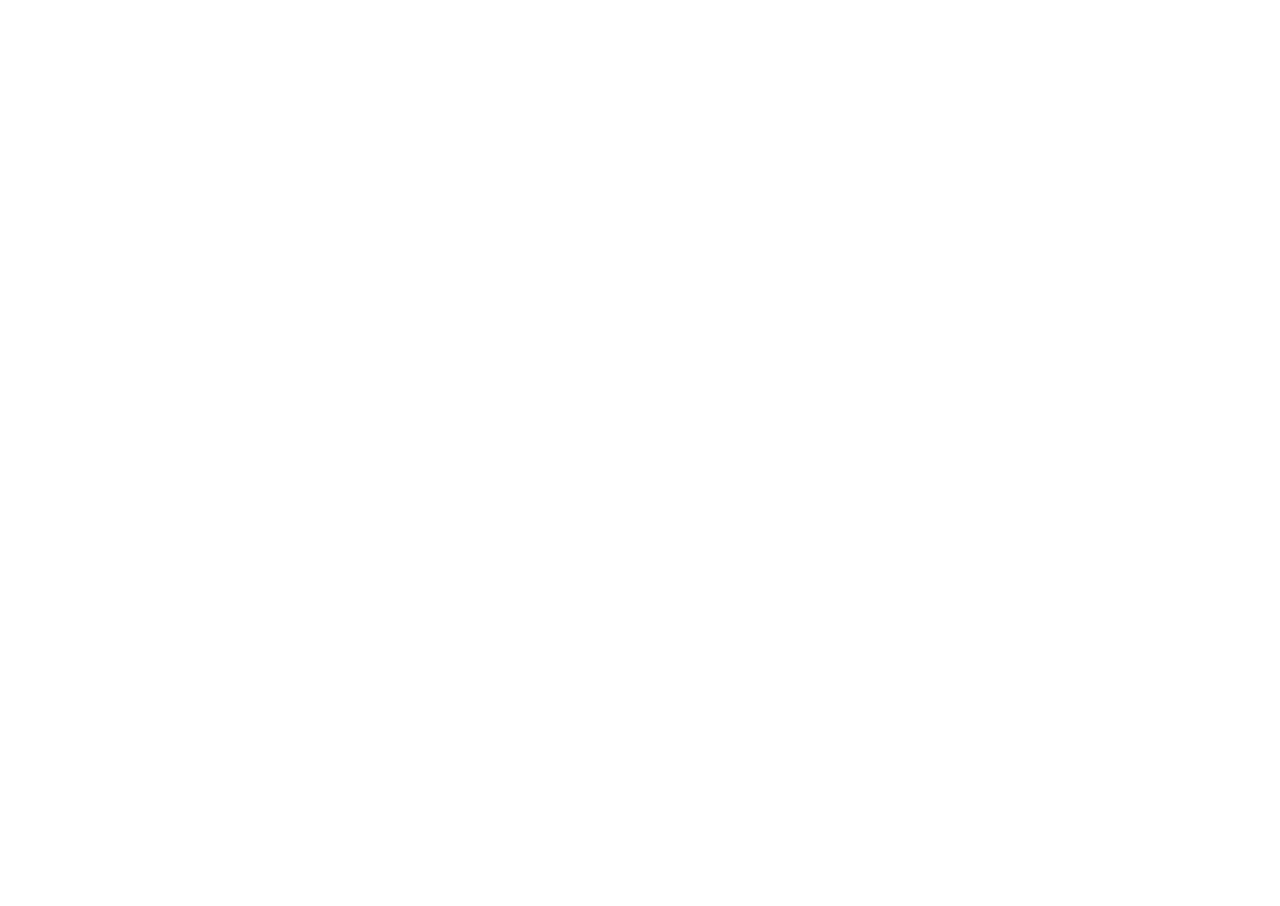
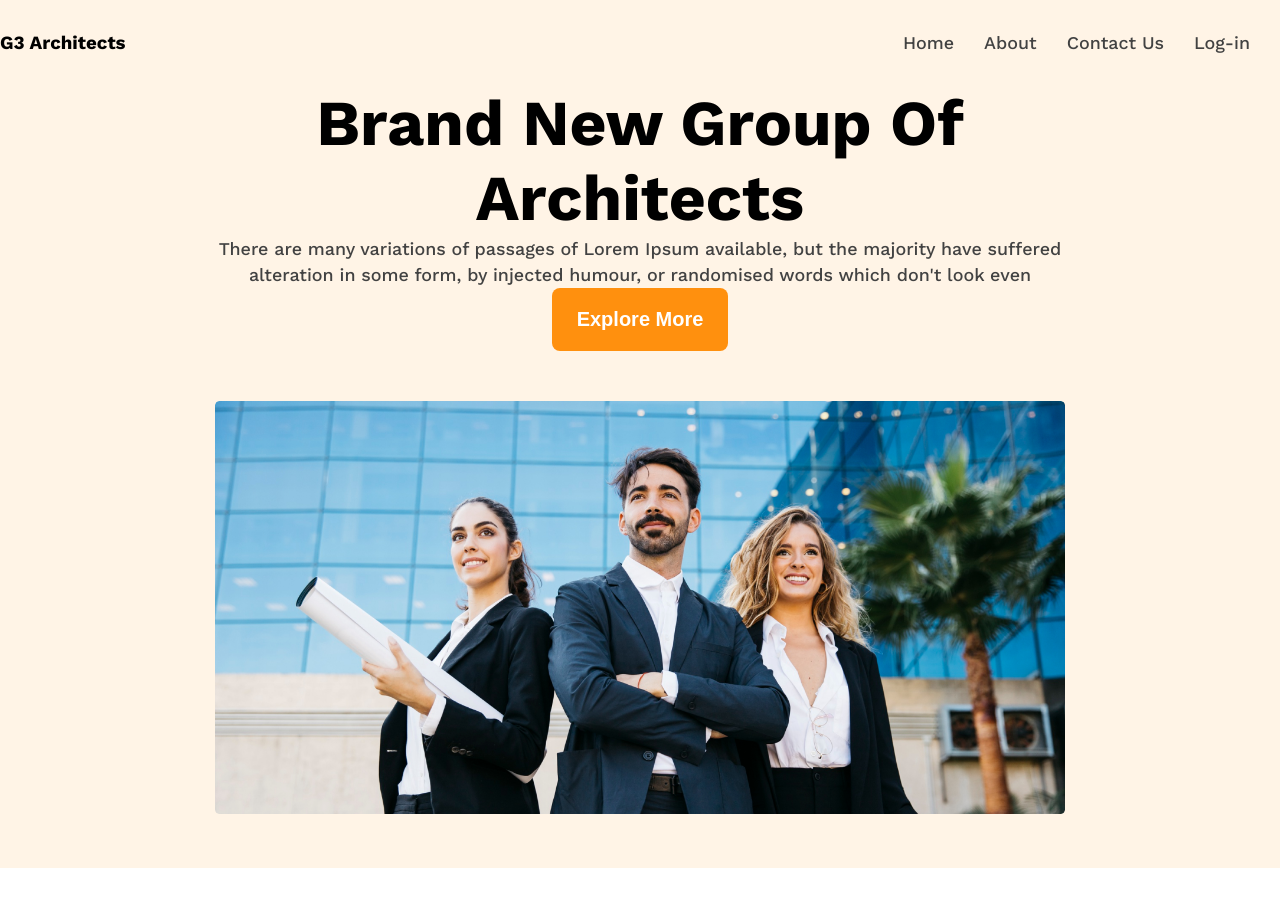
Before and after one commit to Esmot-ara-lajuk/practice-res-architect, a plain HTML site: page index.html in a window 1280 px wide. Before the commit the page ends 800 px from the top, so only its background shows below. Drawn offline with nearby package versions, Linux system fonts and the light colour scheme.

Commit message:
create banner section

```diff
--- a/index.html
+++ b/index.html
@@ -1,11 +1,38 @@
 <!DOCTYPE html>
 <html lang="en">
+
 <head>
     <meta charset="UTF-8">
     <meta name="viewport" content="width=device-width, initial-scale=1.0">
-    <title>Document</title>
+    <title>G3 Architects</title>
+    <!-- css file link -->
+    <link rel="stylesheet" href="./style/style.css">
 </head>
-<body>
 
+<body class="work-sans-font">
+    <header>
+           <nav class="display-flex">
+            <h3>G3 Architects</h3>
+            <ul class="display-flex">
+                <li><a href="#" class="common-color">Home</a></li>
+                <li><a href="#" class="common-color">About</a></li>
+                <li><a href="#" class="common-color">Contact Us</a></li>
+                <li><a href="#" class="common-color">Log-in</a></li>
+            </ul>
+           </nav>
+           <section class="banner">
+            <h1>Brand New Group Of Architects</h1>
+            <p class="common-color">There are many variations of passages of Lorem Ipsum available, but the majority have suffered alteration in some form, by injected humour, or randomised words which don't look even</p>
+            <button class="btn-primary">Explore More</button>
+            <img src="./images/banner.png" alt="">
+           </section>
+    </header>
+    <main>
+
+    </main>
+    <footer>
+
+    </footer>
 </body>
+
 </html>
--- a/style/style.css
+++ b/style/style.css
@@ -0,0 +1,80 @@
+/* font link */
+@import url('https://fonts.googleapis.com/css2?family=Work+Sans:ital,wght@0,100..900;1,100..900&display=swap');
+
+.work-sans-font {
+  font-family: "Work Sans", sans-serif;
+  font-optical-sizing: auto;
+  font-style: normal;
+}
+*{
+    margin: 0;
+    box-sizing: border-box;
+}
+
+/* Common style */
+.display-flex{
+    display: flex;
+
+}
+body{
+    max-width: 1440px;
+    margin: 0 auto;
+}
+.common-color{
+    color: rgb(66, 66, 66);
+    font-size: 1.12rem;
+    font-weight: 500;
+    line-height: 1.625rem;
+
+}
+.btn-primary{
+    background-color: #FF900E;
+    color: white;
+    padding: 20px 25px;
+    font-size: 1.25rem;
+    font-weight: 600;
+    border-radius: 8px;
+    border: none;
+}
+
+/* nav style */
+header{
+    background-color: rgba(255, 144, 14, 0.1);
+}
+nav{
+    justify-content: space-between;
+    align-items: center;
+    padding: 30px 0;
+    }
+mav h3{
+    font-size: 2.81rem;
+    line-height: 3.30rem;
+}
+nav ul li{
+    list-style: none;
+    margin-right: 30px;
+}
+nav ul li a{
+    text-decoration: none;
+}
+nav, .banner{
+   /*  max-width: 1440px;
+    margin: 0 auto; */
+}
+
+/* styling banner */
+.banner{
+    text-align: center;
+    max-width: 850px;
+    margin: 0 auto;
+    margin-bottom: 50px;
+}
+.banner h1{
+    font-size: 4rem;
+    font-weight: 700;
+    line-height: 4.68rem;
+}
+.banner img{
+    width: 100%;
+    margin: 50px 0;
+}
```
